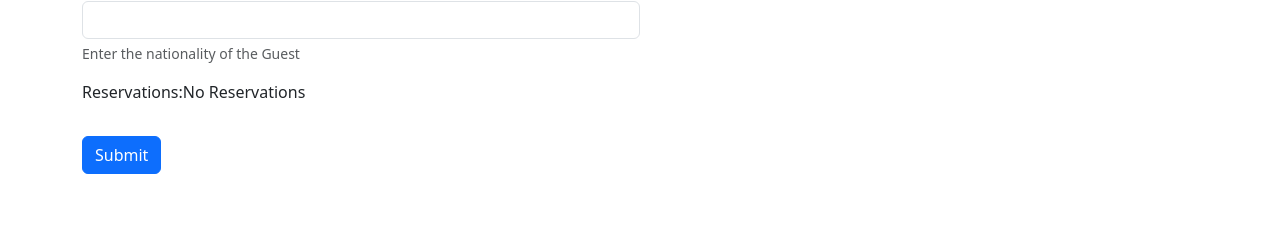
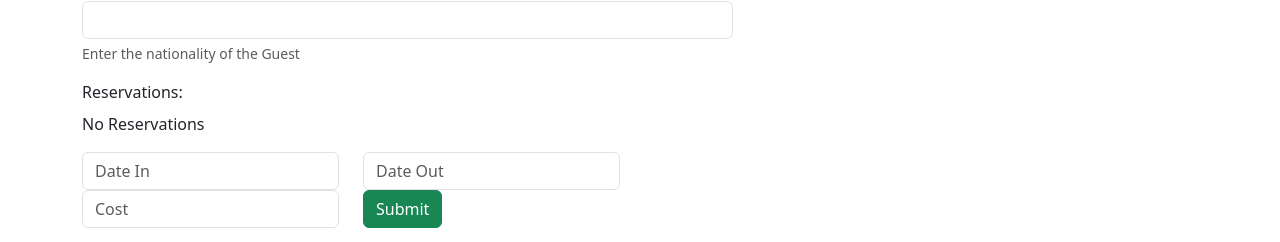
Before and after one commit to mgallegoa/hotel-frontend-react, a React (Vite) app: page /guest/create in a window 1280 px wide. Shown: the part 696-938 px from the top of the page. Before the commit the page ends 886 px from the top, so only its background shows below. Built offline with nearby package versions, Linux system fonts and the light colour scheme.

Commit message:
HOTEL-REACT : EDIT AND CREATE : Add controls to create a new reservation.

```diff
--- a/src/modules/guests/pages/CreateEditGuest.tsx
+++ b/src/modules/guests/pages/CreateEditGuest.tsx
@@ -62,7 +62,7 @@ export const CreateEditGuest = () => {
     <article className="mt-3 col-12">
       {isLoadingGuestData && <p>Loading data....</p>}
       {!isLoadingGuestData && (
-        <form className="col-md-8 col-lg-6" onSubmit={handleSubmit}>
+        <form className="col-md-9 col-lg-7" onSubmit={handleSubmit}>
           <div className="mb-3">
             <label htmlFor="nameInput" className="form-label">
               Name:
@@ -135,17 +135,19 @@ export const CreateEditGuest = () => {
             <label htmlFor="reservationsInput" className="form-label">
               Reservations:
             </label>
-            <output name="ReservationsDto" id="reservationsInput">
             {!guest ||
               !guest.reservationsDto ||
               (guest.reservationsDto.length < 1 && <p>No Reservations</p>)}
             {guest &&
               guest.reservationsDto &&
               guest.reservationsDto.length > 0 && (
-                  <ul>
+                <ul className="list-group">
                   {guest.reservationsDto.map((reservation) => {
                     return (
-                        <li key={reservation.id}>
+                      <li
+                        key={reservation.id}
+                        className="list-group-item list-group-item-action"
+                      >
                         <p>
                           <strong>Date In: </strong>
                           {reservation.dateIn}
@@ -163,7 +165,33 @@ export const CreateEditGuest = () => {
                   })}
                 </ul>
               )}
-            </output>
+            <div className="row md-3 ps-0">
+              <div className="col-auto">
+                <input
+                  type="text"
+                  className="form-control"
+                  placeholder="Date In"
+                />
+              </div>
+              <div className="col-auto">
+                <input
+                  type="text"
+                  className="form-control"
+                  placeholder="Date Out"
+                />
+              </div>
+
+              <div className="col-auto">
+                <input
+                  type="number"
+                  className="form-control"
+                  placeholder="Cost"
+                />
+              </div>
+              <div className="col-auto">
+                <input type="submit" className="btn btn-success" />
+              </div>
+            </div>
           </div>
           <div className="mb-3">
             <input type="submit" className="btn btn-primary" />
```
Lines whose indentation alone changed are shown as unchanged.
